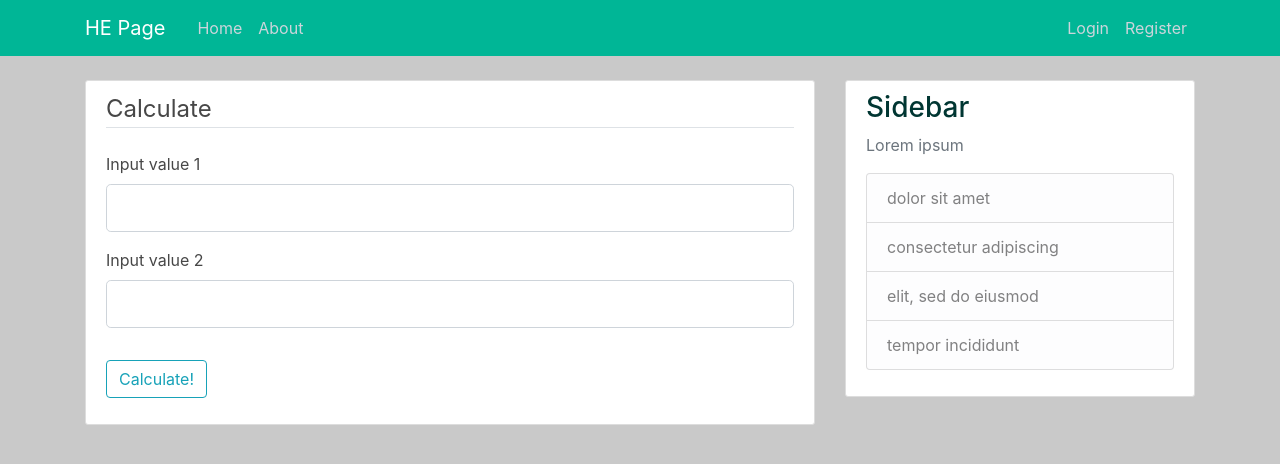
After one commit to Gwirarien/FHE-Microservice, a Flask app: page /calculate in a window 1280 px wide. The commit adds this page. Shown: the top 464 px of the page. Run offline with Flask 2, Linux system fonts and the light colour scheme; some libraries are stand-ins or nearby versions.

Commit message:
Added calculation form template and route

```diff
--- a/server/app/__init__.py
+++ b/server/app/__init__.py
@@ -4,7 +4,7 @@
 from flask_login import LoginManager
 
 app = Flask(__name__)
-app.config['SECRET_KEY'] = '5791628bb0b13ce0c676dfde280ba245'
+app.config['SECRET_KEY'] = 'random secret key'
 app.config['SQLALCHEMY_DATABASE_URI'] = 'sqlite:///database.db'
 db = SQLAlchemy(app)
 bcrypt = Bcrypt(app)
@@ -18,3 +18,4 @@
 from app import register
 from app import logout
 from app import account
+from app import calculate
--- /dev/null
+++ b/server/app/calculate.py
@@ -0,0 +1,13 @@
+from app import app, db
+from flask import render_template
+from app.forms import CalculateForm
+from app.models import Data
+from flask_login import login_required
+
+@app.route("/calculate", methods=['GET', 'POST'])
+def calculate():
+    form = CalculateForm()
+    # if form.validate_on_submit():
+    '''Insert in the database the data from the from, after being encrypted'''
+    # data = Data(username=form.username.data, email=form.email.data, password=hashed_password)
+    return render_template('calculate.html', title='Calculate', form=form)
--- a/server/app/forms.py
+++ b/server/app/forms.py
@@ -45,3 +45,8 @@
             user = User.query.filter_by(email=email.data).first()
             if user:
                 raise ValidationError('That email is taken. Please choose a different one.')
+
+class CalculateForm(FlaskForm):
+    input_value1 = StringField('Input value 1', validators=[DataRequired()])
+    input_value2 = StringField('Input value 2', validators=[DataRequired()])
+    submit_values = SubmitField('Calculate!')
--- /dev/null
+++ b/server/app/templates/calculate.html
@@ -0,0 +1,40 @@
+{% extends "layout.html" %}
+{% block content %}
+    <div class="content-section">
+        <form method="POST" action="">
+            {{ form.hidden_tag() }}
+            <fieldset class="form-group">
+                <legend class="border-bottom mb-4">Calculate</legend>
+                <div class="form-group">
+                    {{ form.input_value1.label(class="form-control-label") }}
+                    {% if form.input_value1.errors %}
+                        {{ form.input_value1(class="form-control form-control-lg is-invalid") }}
+                        <div class="invalid-feedback">
+                            {% for error in form.input_value1.errors %}
+                                <span>{{ error }}</span>
+                            {% endfor %}
+                        </div>
+                    {% else %}
+                        {{ form.input_value1(class="form-control form-control-lg") }}
+                    {% endif %}
+                </div>
+                <div class="form-group">
+                    {{ form.input_value2.label(class="form-control-label") }}
+                    {% if form.input_value2.errors %}
+                        {{ form.input_value2(class="form-control form-control-lg is-invalid") }}
+                        <div class="invalid-feedback">
+                            {% for error in form.input_value2.errors %}
+                                <span>{{ error }}</span>
+                            {% endfor %}
+                        </div>
+                    {% else %}
+                        {{ form.input_value2(class="form-control form-control-lg") }}
+                    {% endif %}
+                </div>
+            </fieldset>
+            <div class="form-group">
+                {{ form.submit_values(class="btn btn-outline-info") }}
+            </div>
+        </form>
+    </div>
+{% endblock content %}
--- a/server/app/templates/home.html
+++ b/server/app/templates/home.html
@@ -1,5 +1,8 @@
 {% extends "layout.html" %}
 {% block content %}
+    {% if current_user.is_authenticated %}
+        <a href="{{ url_for('calculate') }}">Click here to calculate</a>
+    {% else %}
         <form>
             <!-- Default input -->
             <div class="form-group">
@@ -12,4 +15,5 @@
                 <input type="text" class="form-control" id="formGroupExampleInput2" placeholder="Another input">
             </div>
         </form>
+    {% endif %}
 {% endblock content %}
```
Also changed, not shown: server/app/models.py (+3 -4 lines), server/app/database.db. Lines whose indentation alone changed are shown as unchanged.
